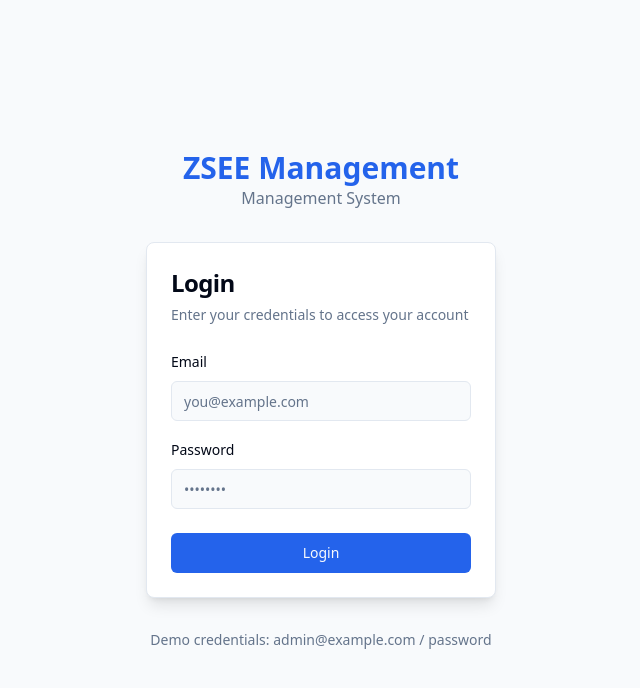
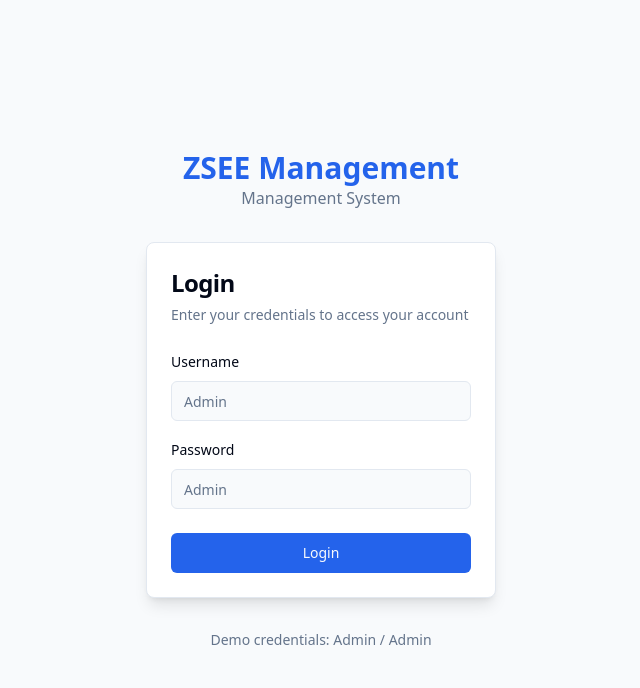
Before and after one commit to sheesourav0/zsee-office-management-system, a React (Vite) app: page /login in a window 1280 px wide. Shown: the top 688 px of the page, without its empty margins (319-959 px from the left). Built offline with nearby package versions, Linux system fonts and the light colour scheme.

Commit message:
Fix: Default login credentials
Temporarily sets the default login credentials to "Admin" and "Admin" in the LoginForm component for easier access during development.

```diff
--- a/src/components/auth/LoginForm.tsx
+++ b/src/components/auth/LoginForm.tsx
@@ -20,12 +20,12 @@ const LoginForm = () => {
     setIsLoading(true);
 
     try {
-      // Simulate authentication
-      if (email === "admin@example.com" && password === "password") {
+      // Simulate authentication with Admin/Admin credentials
+      if (email === "Admin" && password === "Admin") {
         // Store user in localStorage
         localStorage.setItem("user", JSON.stringify({
           name: "Admin User",
-          email,
+          email: "admin@example.com",
           role: "admin"
         }));
 
@@ -36,7 +36,7 @@ const LoginForm = () => {
           navigate("/dashboard", { replace: true });
         }, 100);
       } else {
-        toast.error("Invalid credentials. Use admin@example.com / password");
+        toast.error("Invalid credentials. Use Admin / Admin");
         setIsLoading(false);
       }
     } catch (error) {
@@ -57,11 +57,11 @@ const LoginForm = () => {
       <form onSubmit={handleLogin}>
         <CardContent className="space-y-4">
           <div className="space-y-2">
-            <label htmlFor="email" className="text-sm font-medium">Email</label>
+            <label htmlFor="email" className="text-sm font-medium">Username</label>
             <Input
               id="email"
-              type="email"
-              placeholder="you@example.com"
+              type="text"
+              placeholder="Admin"
               value={email}
               onChange={(e) => setEmail(e.target.value)}
               required
@@ -73,7 +73,7 @@ const LoginForm = () => {
             <Input
               id="password"
               type="password"
-              placeholder="••••••••"
+              placeholder="Admin"
               value={password}
               onChange={(e) => setPassword(e.target.value)}
               required
--- a/src/features/auth/components/LoginPage.tsx
+++ b/src/features/auth/components/LoginPage.tsx
@@ -32,7 +32,7 @@ const LoginPage = () => {
       </div>
       <LoginForm />
       <p className="mt-8 text-sm text-muted-foreground">
-        Demo credentials: admin@example.com / password
+        Demo credentials: Admin / Admin
       </p>
     </div>
   );
--- a/src/pages/Login.tsx
+++ b/src/pages/Login.tsx
@@ -32,7 +32,7 @@ const Login = () => {
       </div>
       <LoginForm />
       <p className="mt-8 text-sm text-muted-foreground">
-        Demo credentials: admin@example.com / password
+        Demo credentials: Admin / Admin
       </p>
     </div>
   );
```
